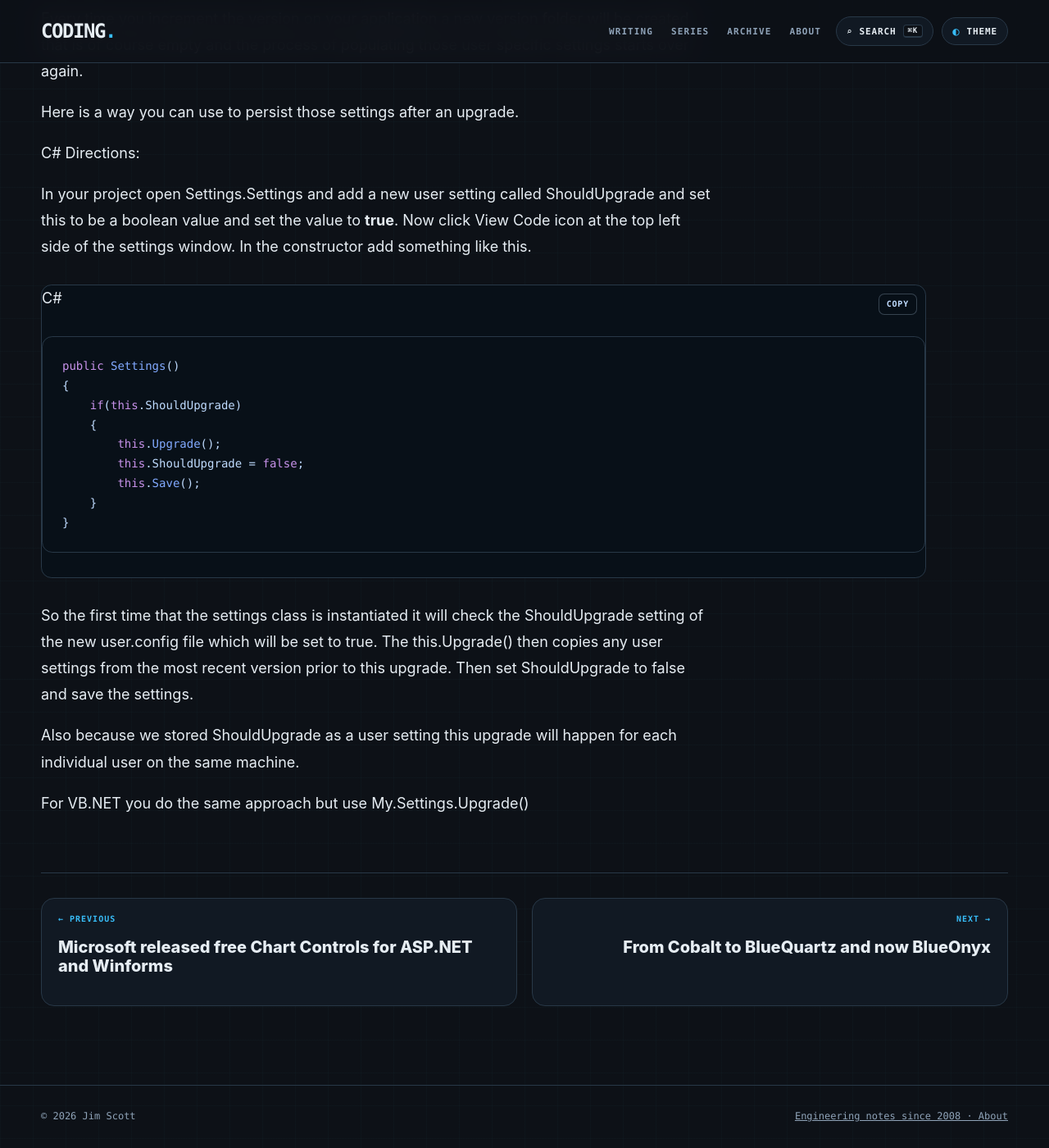
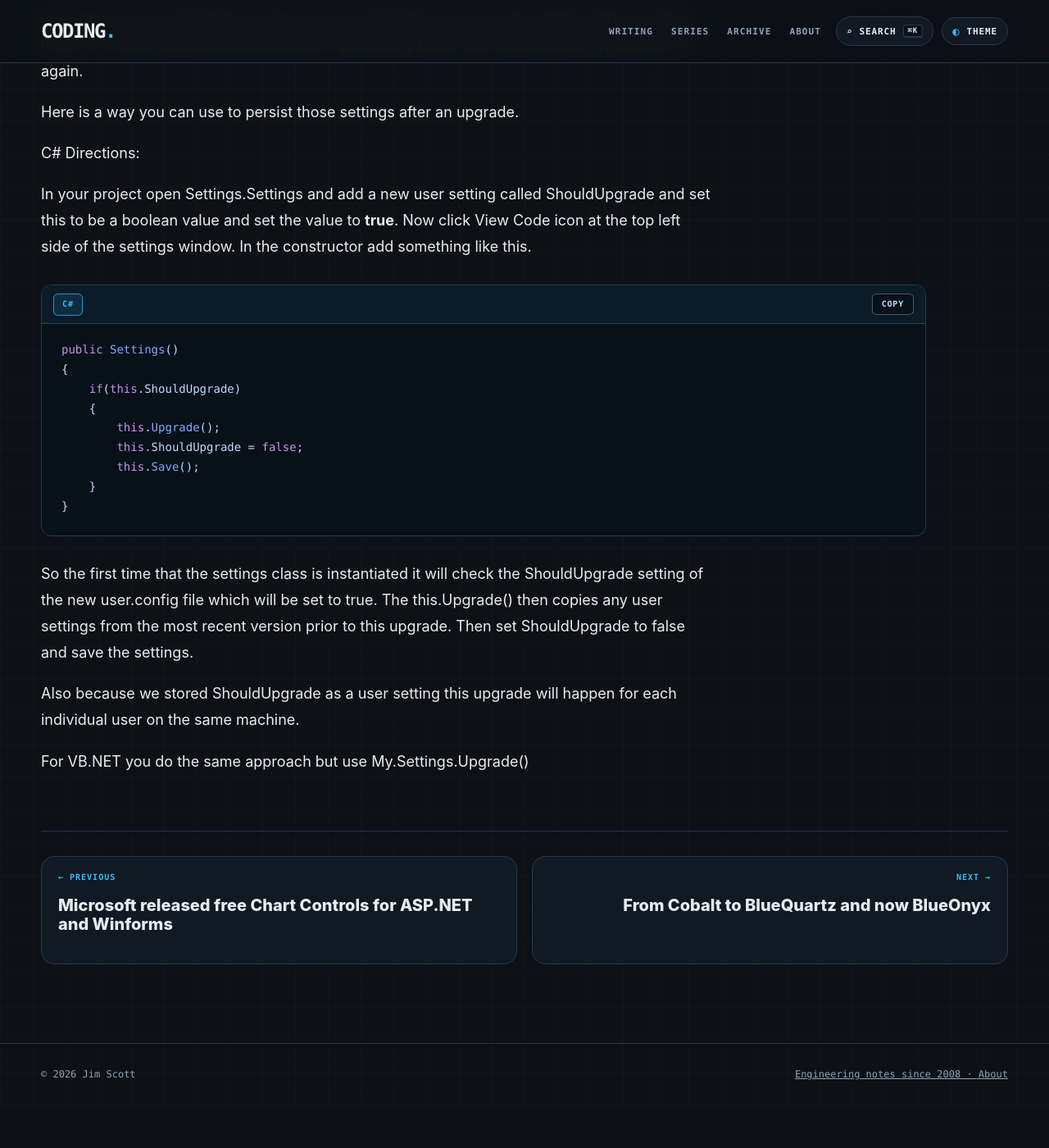
Before and after one commit to infoconex/coding-blog, a Jekyll site: the page built from post/2009/01/14/c-and-vbnet-preserving-or-persisting-user-settings-userconfig-after-upgrades/index.md, in a window 1280 px wide and 1400 px high, scrolled down 932 px. Shown: the whole window at 82% size. Built offline with Jekyll 4.4.1, drawn with Linux system fonts in a browser that asks for light colours; after the commit the page ends 2281 px from its top, so only the background shows below that.

Commit message:
Style responsive code headers using shared theme variables

```diff
--- a/assets/css/site.css
+++ b/assets/css/site.css
@@ -114,9 +114,87 @@ a { color: inherit; }
 .post-content table { display: block; max-width: 100%; overflow-x: auto; border-collapse: collapse; }
 .post-content th, .post-content td { padding: 10px 14px; border: 1px solid var(--line); text-align: left; }
 
-.code-block, .post-content .highlight { position: relative; max-width: 1080px; margin: 30px 0; overflow: hidden; border: 1px solid var(--line); border-radius: max(4px, calc(var(--radius) * .8)); background: var(--code-bg, #081018); }
-.code-copy { position: absolute; top: 10px; right: 10px; z-index: 2; padding: 7px 9px; border: 1px solid color-mix(in srgb, var(--line) 70%, white 10%); border-radius: 7px; background: color-mix(in srgb, var(--code-bg, #081018) 86%, transparent); color: var(--code-text, #dbeafe); cursor: pointer; font: 700 10px/1 var(--font-mono); letter-spacing: .08em; text-transform: uppercase; }
-.code-copy:hover, .code-copy:focus-visible { border-color: var(--accent); outline: none; }
+/* Shared code panel; all colors and corners inherit the active site theme. */
+.code-block, .post-content div.highlight, .post-content figure.highlight {
+  position: relative;
+  max-width: 1080px;
+  margin: 30px 0;
+  overflow: hidden;
+  border: var(--border-size, 1px) solid var(--line);
+  border-radius: max(4px, calc(var(--radius) * .8));
+  background: var(--code-bg, #081018);
+}
+
+/* Rouge can assign "highlight" to both the outer wrapper and its <pre>.
+   Only the outer wrapper should receive the border and panel spacing. */
+.post-content .code-block > pre,
+.post-content div.highlight > pre,
+.post-content figure.highlight > pre,
+.post-content .highlight > pre.highlight {
+  display: block;
+  max-width: 100%;
+  width: 100%;
+  margin: 0;
+  padding: 20px 24px 24px;
+  overflow-x: auto;
+  overflow-y: hidden;
+  white-space: pre;
+  -webkit-overflow-scrolling: touch;
+  overscroll-behavior-x: contain;
+  border: 0;
+  border-radius: 0;
+  background: transparent;
+}
+
+/* The header is outside the scrollable <pre>, so controls stay in place. */
+.code-toolbar {
+  display: flex;
+  align-items: center;
+  justify-content: space-between;
+  gap: 12px;
+  min-height: 47px;
+  padding: 8px 14px;
+  border-bottom: 1px solid color-mix(in srgb, var(--code-text, #dbeafe) 18%, transparent);
+  background: color-mix(in srgb, var(--code-bg, #081018) 93%, var(--code-accent, #38bdf8) 7%);
+}
+.code-language {
+  display: inline-flex;
+  align-items: center;
+  min-height: 27px;
+  padding: 5px 10px;
+  border: 1px solid color-mix(in srgb, var(--code-accent, #38bdf8) 72%, transparent);
+  border-radius: max(3px, calc(var(--radius) * .35));
+  color: var(--code-accent, #38bdf8);
+  background: color-mix(in srgb, var(--code-accent, #38bdf8) 10%, transparent);
+  font: 700 10px/1.15 var(--font-mono);
+  letter-spacing: .09em;
+  text-transform: uppercase;
+  white-space: nowrap;
+}
+.code-copy {
+  position: static;
+  flex: 0 0 auto;
+  padding: 7px 11px;
+  border: 1px solid color-mix(in srgb, var(--code-text, #dbeafe) 36%, transparent);
+  border-radius: max(3px, calc(var(--radius) * .35));
+  background: var(--code-bg, #081018);
+  color: var(--code-text, #dbeafe);
+  cursor: pointer;
+  font: 700 10px/1 var(--font-mono);
+  letter-spacing: .08em;
+  text-transform: uppercase;
+}
+.code-copy:hover, .code-copy:focus-visible {
+  border-color: var(--code-accent, #38bdf8);
+  color: var(--code-accent, #38bdf8);
+  outline-offset: 3px;
+}
+@media (max-width: 760px) {
+  .code-toolbar { padding: 8px 10px; }
+  .post-content .code-block > pre,
+  .post-content div.highlight > pre,
+  .post-content figure.highlight > pre { padding: 16px; }
+}
 .heading-anchor { position: absolute; right: 100%; top: 0; padding-right: 9px; color: var(--muted) !important; opacity: 0; text-decoration: none; font-family: var(--font-mono); font-weight: 400; }
 .post-content h2:hover .heading-anchor, .post-content h3:hover .heading-anchor, .heading-anchor:focus-visible { opacity: 1; }
 
```
